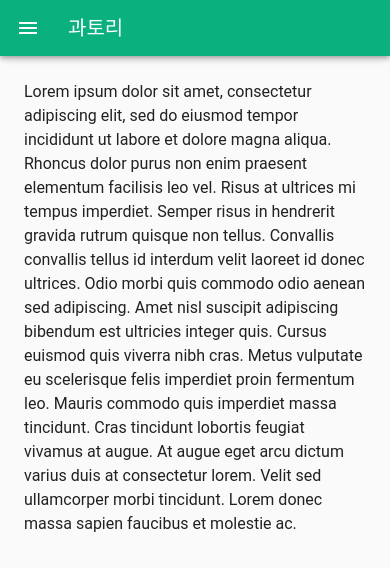
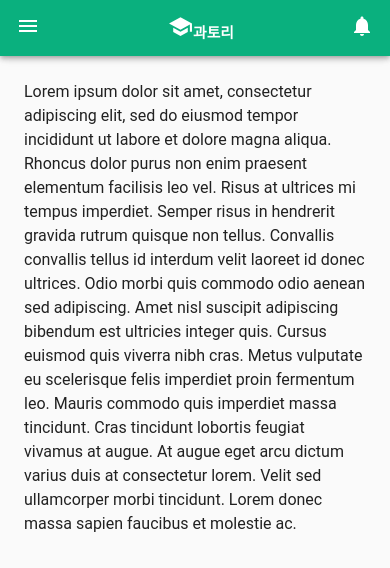
Before and after one commit to zinirun/kiwi, a React (Create React App) app in the folder frontend/: page /notice in a window 390 px wide. Shown: the top 568 px of the page. Built offline with nearby package versions, Linux system fonts and the light colour scheme.

Commit message:
modify: Root, Mobile

```diff
--- a/frontend/src/common/components/Logo.js
+++ b/frontend/src/common/components/Logo.js
@@ -5,8 +5,23 @@ export default function Logo() {
     const classes = useStyles();
     return (
         <div className={classes.logoWrapper}>
-            <SchoolIcon className={classes.logoIcon} />
+            <LogoIcon />
             <span className={classes.logoText}>과토리</span>
         </div>
     );
 }
+
+export function LogoIcon() {
+    const classes = useStyles();
+    return <SchoolIcon className={classes.logoIcon} />;
+}
+
+export function MobileLogo() {
+    const classes = useStyles();
+    return (
+        <div className={classes.mobileLogoWrapper}>
+            <SchoolIcon className={classes.logoIcon} />
+            <span className={classes.mobileLogoText}>과토리</span>
+        </div>
+    );
+}
--- a/frontend/src/common/static/logoStyle.js
+++ b/frontend/src/common/static/logoStyle.js
@@ -1,6 +1,7 @@
 import { makeStyles } from '@material-ui/core/styles';
 
 const logoHeight = '60px';
+const mobileLogoHeight = '28px';
 
 export const useStyles = makeStyles((theme) => ({
     logoWrapper: {
@@ -12,11 +13,23 @@ export const useStyles = makeStyles((theme) => ({
         fontSize: '25px',
     },
     logoText: {
+        textAlign: 'center',
         lineHeight: logoHeight,
-        textAlign: 'center',
         verticalAlign: 'middle',
         fontSize: '1.025rem',
         color: 'white',
         fontWeight: 'bold',
     },
+    mobileLogoWrapper: {
+        height: mobileLogoHeight,
+        textAlign: 'center',
+    },
+    mobileLogoText: {
+        textAlign: 'center',
+        lineHeight: mobileLogoHeight,
+        verticalAlign: 'middle',
+        fontSize: '0.925rem',
+        color: 'white',
+        fontWeight: 'bold',
+    },
 }));
--- a/frontend/src/header/Root.js
+++ b/frontend/src/header/Root.js
@@ -1,17 +1,9 @@
-import {
-    AppBar,
-    Toolbar,
-    IconButton,
-    Typography,
-    CssBaseline,
-    Hidden,
-    Drawer,
-} from '@material-ui/core';
-import MenuIcon from '@material-ui/icons/Menu';
+import { CssBaseline, Hidden, Drawer } from '@material-ui/core';
 import { useTheme } from '@material-ui/core/styles';
 import { useState } from 'react';
 import { useStyles } from './static/style';
 import SideDrawer from './components/SideDrawer';
+import MobileHeader from './components/MobileHeader';
 
 export default function Root(props) {
     const { window } = props;
@@ -29,22 +21,7 @@ export default function Root(props) {
         <div className={classes.root}>
             <CssBaseline />
             <Hidden smUp implementation="css">
-                <AppBar position="fixed" className={classes.appBar}>
-                    <Toolbar>
-                        <IconButton
-                            color="inherit"
-                            aria-label="open drawer"
-                            edge="start"
-                            onClick={handleDrawerToggle}
-                            className={classes.menuButton}
-                        >
-                            <MenuIcon />
-                        </IconButton>
-                        <Typography variant="h6" noWrap>
-                            과토리
-                        </Typography>
-                    </Toolbar>
-                </AppBar>
+                <MobileHeader mobileOpen={mobileOpen} setMobileOpen={setMobileOpen} />
             </Hidden>
             <nav className={classes.drawer} aria-label="menu">
                 <Hidden smUp implementation="css">
--- /dev/null
+++ b/frontend/src/header/components/MobileHeader.js
@@ -0,0 +1,51 @@
+import { AppBar, Toolbar, IconButton, Grid } from '@material-ui/core';
+import MenuIcon from '@material-ui/icons/Menu';
+import { useStyles } from '../static/style';
+import { MobileLogo } from '../../common/components/Logo';
+import NotificationsIcon from '@material-ui/icons/Notifications';
+
+export default function MobileHeader({ mobileOpen, setMobileOpen }) {
+    const classes = useStyles();
+
+    const handleDrawerToggle = () => {
+        setMobileOpen(!mobileOpen);
+    };
+
+    return (
+        <AppBar position="fixed" className={classes.appBar}>
+            <Toolbar>
+                <Grid container justify="center">
+                    <Grid item xs>
+                        <IconButton
+                            color="inherit"
+                            aria-label="open drawer"
+                            edge="start"
+                            onClick={handleDrawerToggle}
+                            className={classes.menuButton}
+                        >
+                            <MenuIcon />
+                        </IconButton>
+                    </Grid>
+                    <Grid item xs align="center">
+                        <IconButton
+                            color="inherit"
+                            className={classes.menuButton}
+                            style={{ margin: 0, marginRight: '-12px' }}
+                        >
+                            <MobileLogo />
+                        </IconButton>
+                    </Grid>
+                    <Grid item xs align="right">
+                        <IconButton
+                            color="inherit"
+                            className={classes.menuButton}
+                            style={{ margin: 0, marginRight: '-12px' }}
+                        >
+                            <NotificationsIcon />
+                        </IconButton>
+                    </Grid>
+                </Grid>
+            </Toolbar>
+        </AppBar>
+    );
+}
--- a/frontend/src/header/static/style.js
+++ b/frontend/src/header/static/style.js
@@ -23,7 +23,6 @@ export const useStyles = makeStyles((theme) => ({
         },
     },
     menuButton: {
-        marginRight: theme.spacing(2),
         [theme.breakpoints.up('sm')]: {
             display: 'none',
         },
@@ -34,6 +33,7 @@ export const useStyles = makeStyles((theme) => ({
     },
     drawerIcon: {
         color: 'white',
+        minWidth: '35px',
         '& svg': {
             fontSize: '1.05rem',
         },
@@ -41,11 +41,12 @@ export const useStyles = makeStyles((theme) => ({
     drawerText: {
         color: 'white',
         '& span': {
-            fontSize: '0.95rem',
+            fontSize: '0.925rem',
         },
     },
     drawerItem: {
         paddingLeft: theme.spacing(3),
+        height: '50px',
     },
     sideDivider: {
         backgroundColor: theme.palette.primary.dark,
```
